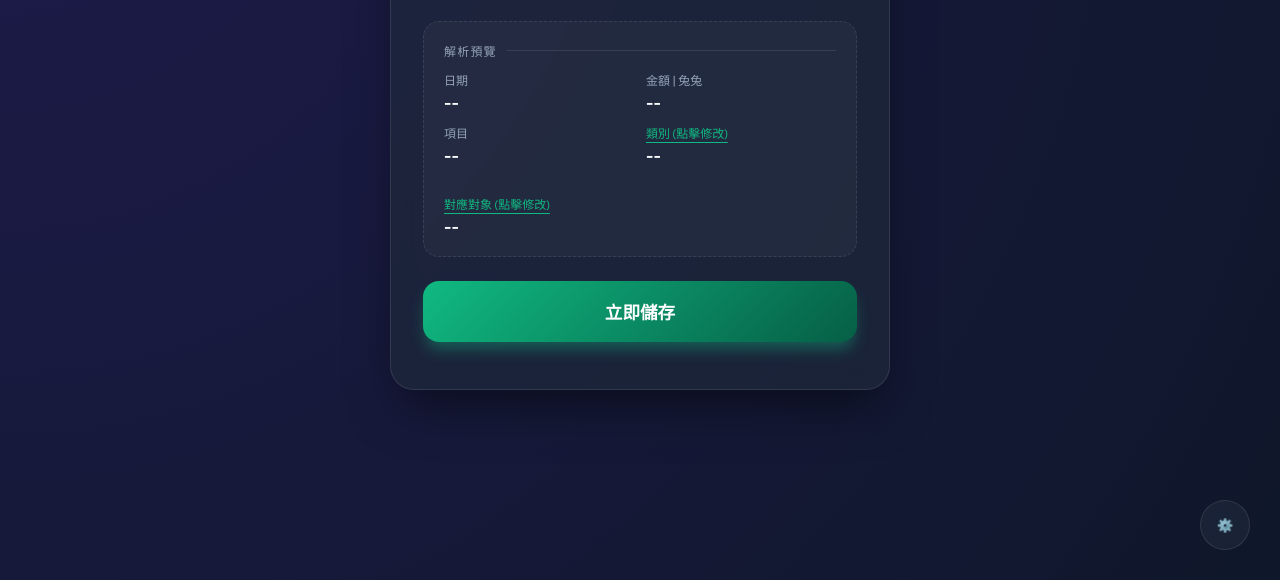
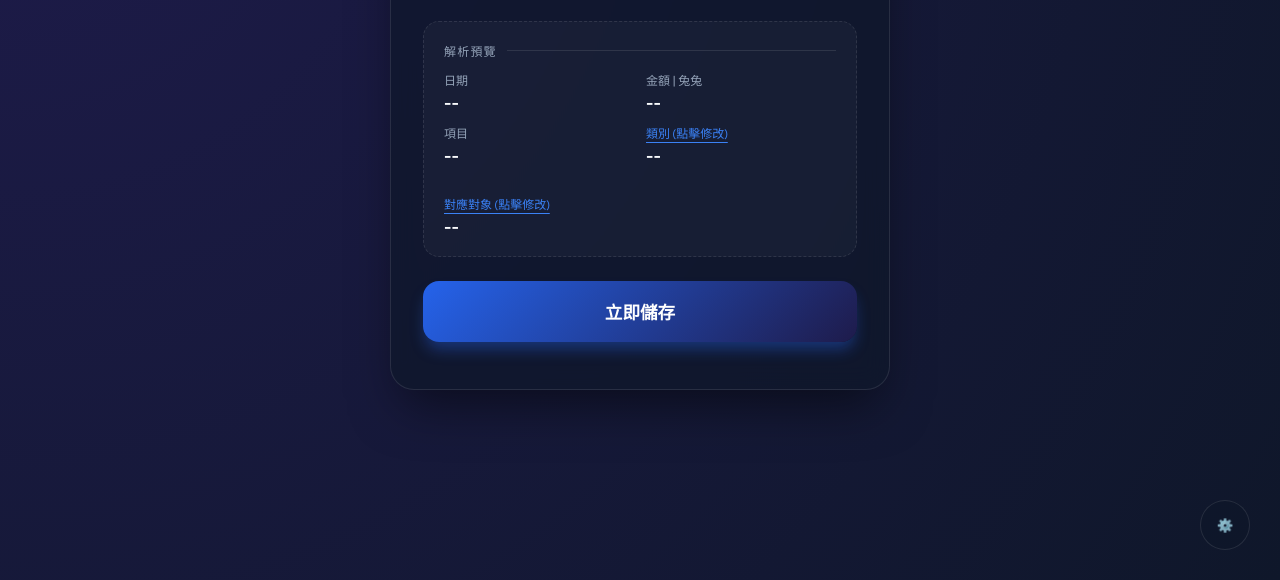
Before and after one commit to Leisures-a11y/account-app, a plain HTML site: page index.html in a window 1280 px wide. Shown: the part 220-800 px from the top of the page. Drawn offline with Linux system fonts and the light colour scheme.

Commit message:
Add files via upload

```diff
--- a/style.css
+++ b/style.css
@@ -1,13 +1,13 @@
 /* 移除 @import */
 
 :root {
-    --primary: #10b981;
-    --primary-hover: #059669;
-    --bg-dark: #0f172a;
-    --card-bg: rgba(30, 41, 59, 0.7);
+    --primary: #3b82f6;
+    --primary-hover: #2563eb;
+    --bg-dark: #020617;
+    --card-bg: rgba(15, 23, 42, 0.7);
     --text-main: #f8fafc;
     --text-dim: #94a3b8;
-    --accent: #065f46;
+    --accent: #1e1b4b;
     --success: #10b981;
     --warning: #f59e0b;
     --glass-border: rgba(255, 255, 255, 0.1);
@@ -40,8 +40,15 @@ body {
 }
 
 @keyframes fadeIn {
-    from { opacity: 0; transform: translateY(20px); }
-    to { opacity: 1; transform: translateY(0); }
+    from {
+        opacity: 0;
+        transform: translateY(20px);
+    }
+
+    to {
+        opacity: 1;
+        transform: translateY(0);
+    }
 }
 
 .container {
@@ -196,7 +203,7 @@ input[type="text"]:focus {
 
 .btn-submit {
     width: 100%;
-    background: linear-gradient(135deg, var(--primary) 0%, var(--accent) 100%);
+    background: linear-gradient(135deg, #2563eb 0%, #1e1b4b 100%);
     color: white;
     border: none;
     border-radius: 16px;
@@ -205,12 +212,12 @@ input[type="text"]:focus {
     font-weight: 700;
     cursor: pointer;
     transition: all 0.3s ease;
-    box-shadow: 0 10px 15px -3px rgba(16, 185, 129, 0.4);
+    box-shadow: 0 10px 15px -3px rgba(37, 99, 235, 0.4);
 }
 
 .btn-submit:hover {
     transform: translateY(-2px);
-    box-shadow: 0 20px 25px -5px rgba(16, 185, 129, 0.5);
+    box-shadow: 0 20px 25px -5px rgba(37, 99, 235, 0.5);
     filter: brightness(1.1);
 }
 
@@ -314,5 +321,10 @@ input[type="text"]:focus {
     transition: all 0.3s ease;
 }
 
-.status-success { color: var(--success); }
-.status-error { color: #f43f5e; }
+.status-success {
+    color: var(--success);
+}
+
+.status-error {
+    color: #f43f5e;
+}
```
Also changed, not shown: index.html (+6 -1 lines).
